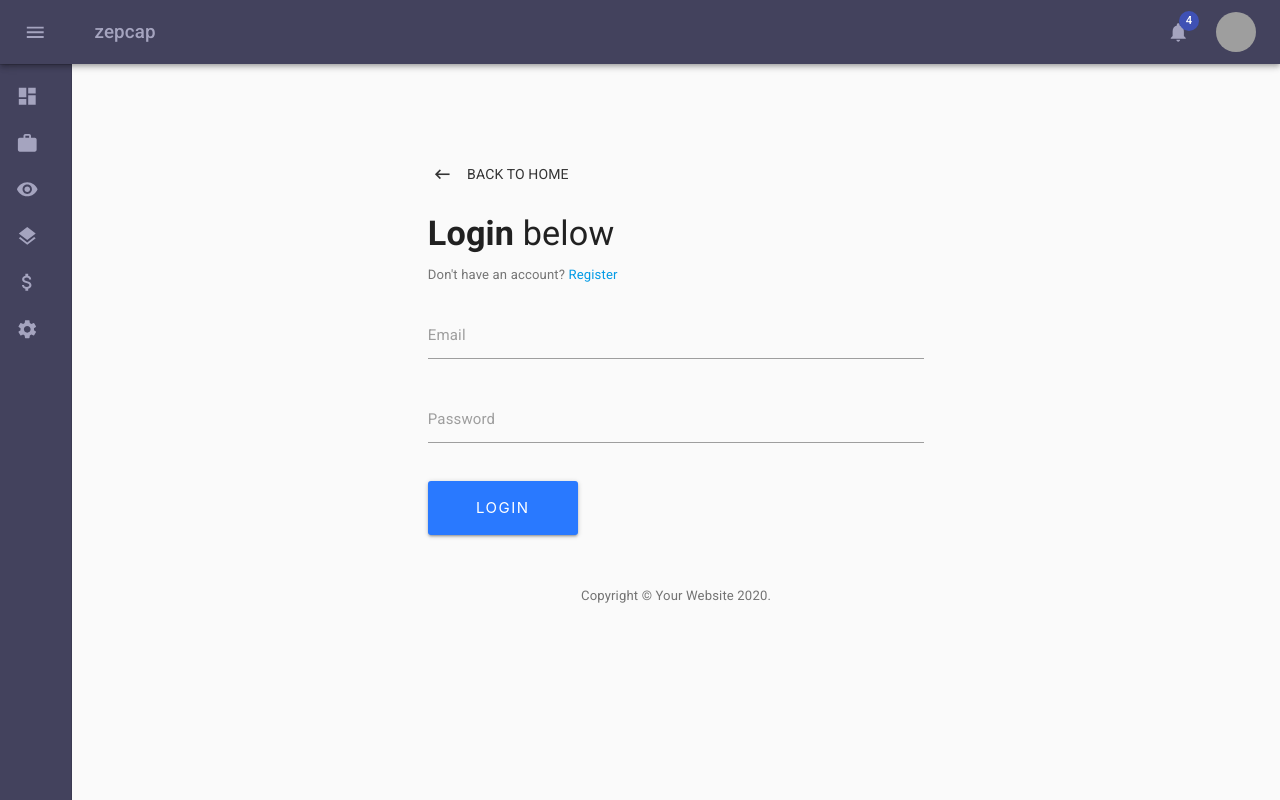
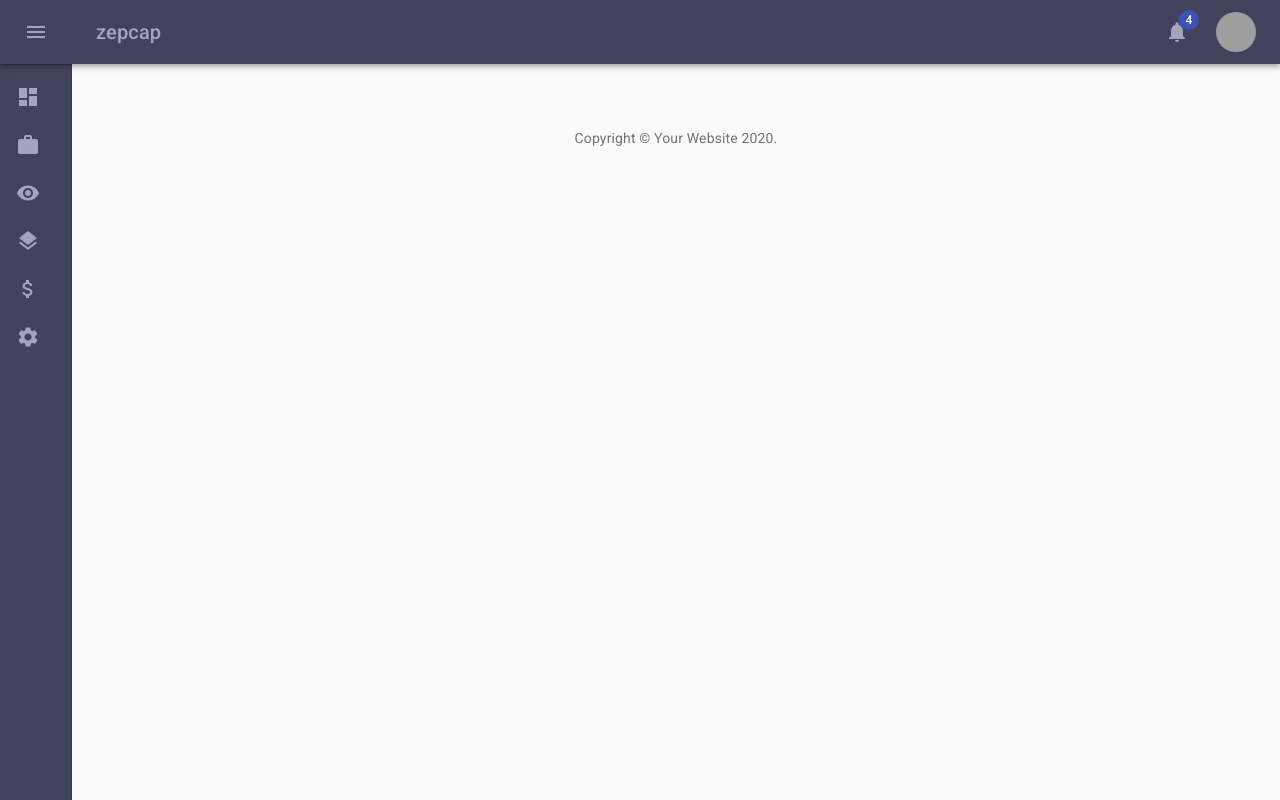
Before and after one commit to Alejandro-Fuste/final-project, a React (Create React App) app in the folder client/: page /dashboard in a window 1280 px wide. Before the commit this address led to /login. Built offline with nearby package versions, Linux system fonts and the light colour scheme; no server answers; grey boxes are pictures that could not be loaded.

Commit message:
removed materialize cdn from index.html file

```diff
--- a/client/public/index.html
+++ b/client/public/index.html
@@ -10,7 +10,6 @@
     -->
     <link rel="manifest" href="%PUBLIC_URL%/manifest.json">
     <link rel="shortcut icon" href="%PUBLIC_URL%/favicon.ico">
-    <link rel="stylesheet" href="https://cdnjs.cloudflare.com/ajax/libs/materialize/1.0.0/css/materialize.min.css">
     <link rel="stylesheet" href="https://fonts.googleapis.com/css?family=Roboto:300,400,500,700&display=swap" />
     <link rel="stylesheet" href="https://fonts.googleapis.com/icon?family=Material+Icons" />
     <!--
@@ -41,7 +40,5 @@
       To create a production bundle, use `npm run build` or `yarn build`.
     -->
 
-    <!-- Compiled and minified JavaScript -->
-    <script src="https://cdnjs.cloudflare.com/ajax/libs/materialize/1.0.0/js/materialize.min.js"></script>
   </body>
 </html>
--- a/client/src/components/Dashboard/Dashboard.js
+++ b/client/src/components/Dashboard/Dashboard.js
@@ -35,7 +35,7 @@ import GradingScale from '../../utils/gradingScale';
 import Login from '../auth/Login';
 import Register from '../auth/Register';
 import PrivateRoute from '../private-route/PrivateRoute';
-import Dashboard2 from '../dashboard2/Dashboard';
+// import Dashboard2 from './Dashboard';
 
 function Copyright() {
 	return (
@@ -466,7 +466,7 @@ export default function Dashboard() {
 						<Route path="/register">
 							<Register />
 						</Route>
-						<PrivateRoute exact path="/dashboard" component={Dashboard} />
+						{/* <PrivateRoute exact path="/dashboard" component={Dashboard} /> */}
 					</Switch>
 
 					<Box pt={4}>
```
